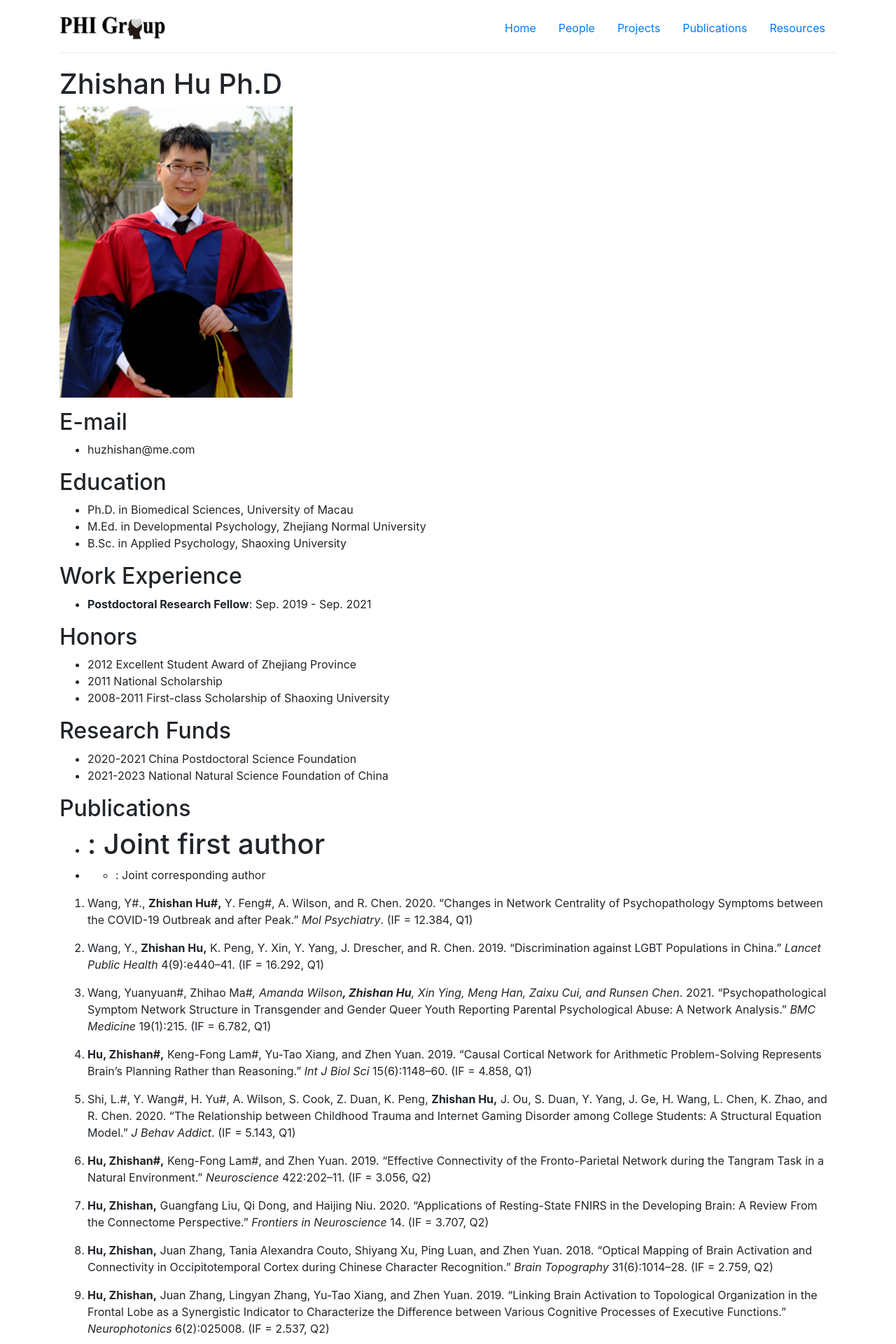
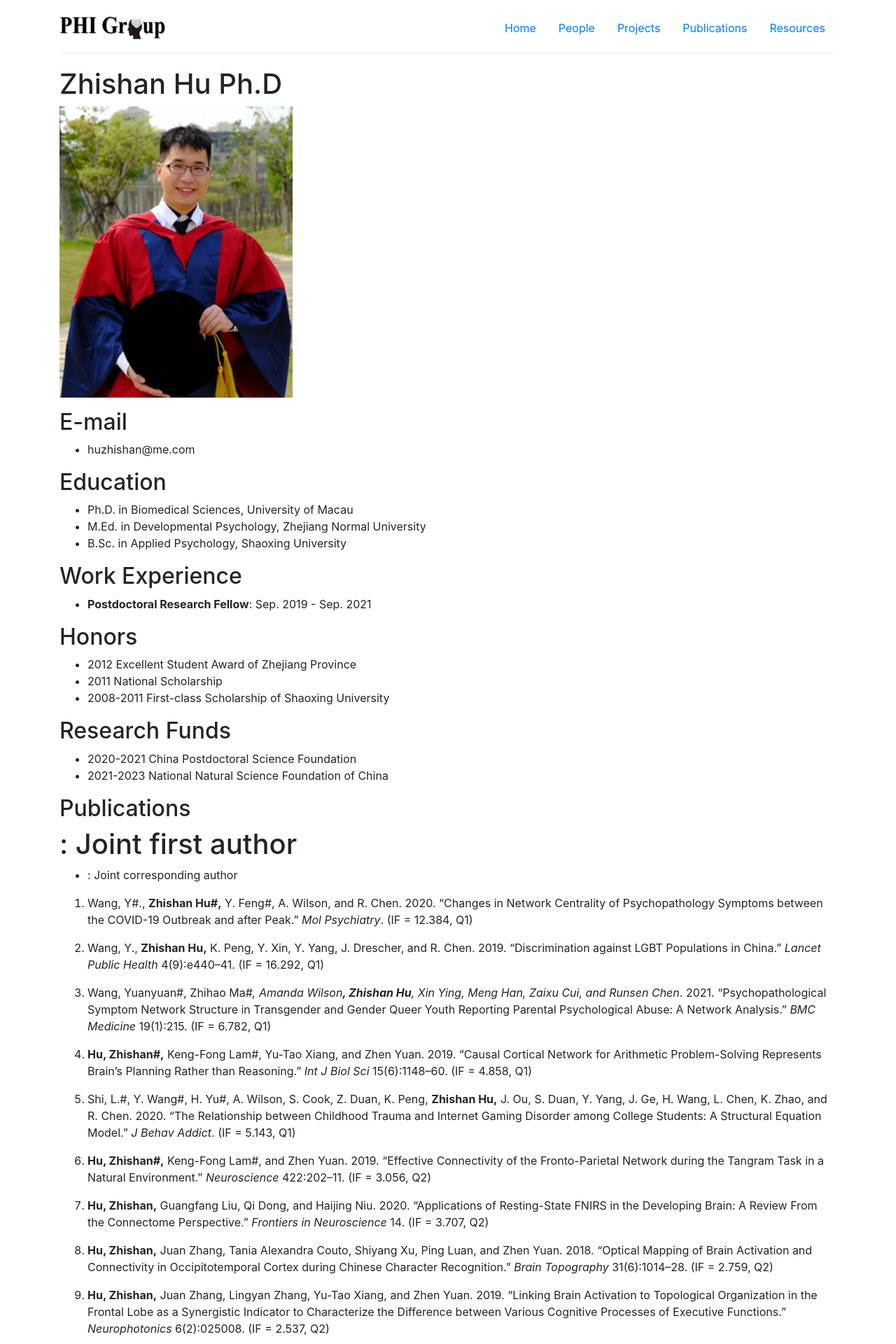
Before and after one commit to PHI-group/phi-group.github.io, a Jekyll site: the page built from scholarpages/huzs.md, in a window 1280 px wide. Shown: the top 1920 px of the page at 70% size. Built offline with Jekyll 4.4.1, drawn with Linux system fonts in a browser that asks for light colours; comment, search, counter and statistics services are not loaded.

Commit message:
fix bugs

```diff
--- a/scholarpages/huzs.md
+++ b/scholarpages/huzs.md
@@ -33,8 +33,8 @@ title: Zhishan Hu Ph.D
 - 2021-2023 National Natural Science Foundation of China
 
 ## Publications
-- # : Joint first author
-- * : Joint corresponding author
+# : Joint first author
+* : Joint corresponding author
 
 1. Wang, Y#., **Zhishan Hu#,** Y. Feng#, A. Wilson, and R. Chen. 2020. “Changes in Network Centrality of Psychopathology Symptoms between the COVID-19 Outbreak and after Peak.” _Mol Psychiatry_. (IF = 12.384, Q1)
 
```
